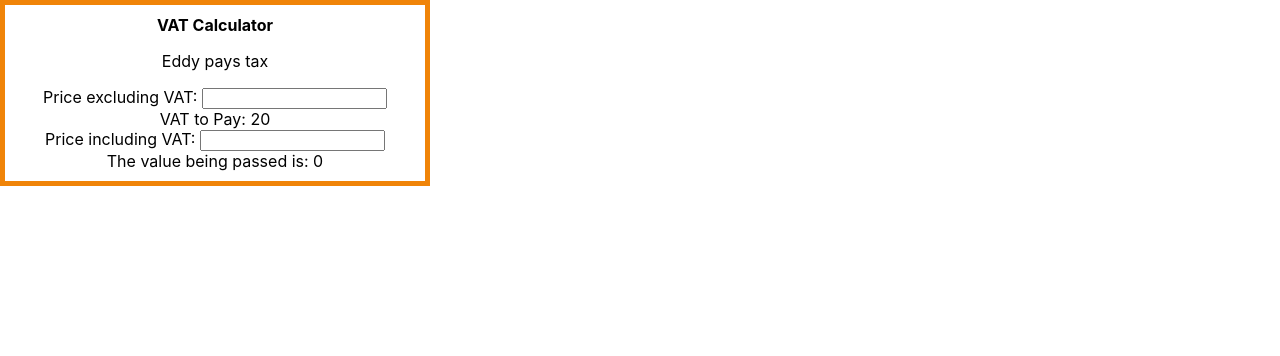
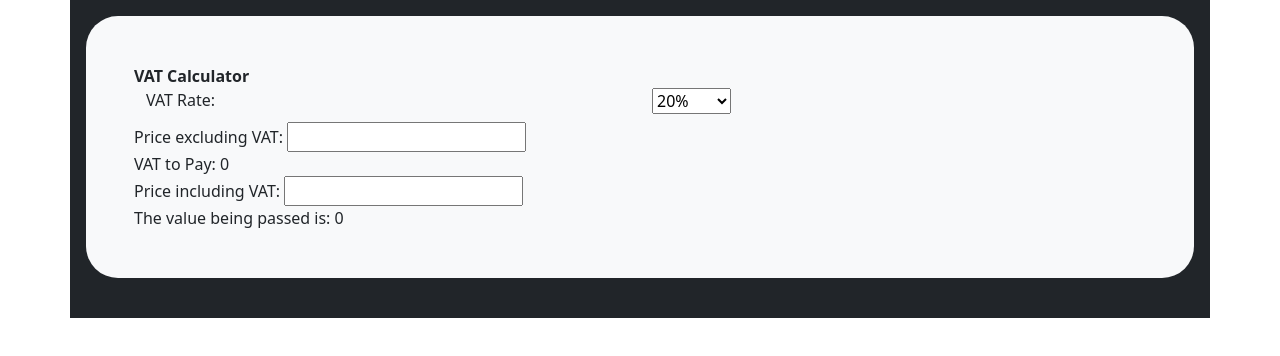
Before and after one commit to EddyCMWF/demo-reactJS-app, a React (Create React App) app: page / in a window 1280 px wide. Shown: the top 356 px of the page. Built offline with nearby package versions, Linux system fonts and the light colour scheme.

Commit message:
bootstrap cols and rows

```diff
--- a/package.json
+++ b/package.json
@@ -6,7 +6,9 @@
     "@testing-library/jest-dom": "^5.17.0",
     "@testing-library/react": "^13.4.0",
     "@testing-library/user-event": "^13.5.0",
+    "bootstrap": "^5.3.2",
     "react": "^18.2.0",
+    "react-bootstrap": "^2.9.1",
     "react-dom": "^18.2.0",
     "react-scripts": "^5.0.1",
     "web-vitals": "^2.1.4"
--- a/src/App.js
+++ b/src/App.js
@@ -1,47 +1,61 @@
 import DataEntryField from './Components/DataEntryField';
 import './App.css';
+import Container from 'react-bootstrap/Container'
 import Header from './Components/Header';
 import Footer from './Components/Footer';
-import { useState } from "react";
+import { useState, useEffect } from "react";
 import { DisplayField } from './Components/DisplayField';
+import { VATField } from './Components/VatField';
 
 function App() {
   const [excValue, setExcValue] = useState(0);
   const [incValue, setIncValue] = useState(0);
-
-  const vatRate = 20.0
+  const [vatAmount, setVatAmount] = useState(0);
+  const [vatRate, updateVATRate] = useState(20.0);
 
   const addVat = (price) => {
-    const totalLocalPrice = price * ((vatRate/100.)+1);
+    const LocalPrice = price * ((vatRate/100.)+1);
     setExcValue(price);
-    setIncValue(totalLocalPrice);
+    setIncValue(LocalPrice);
+    updateVatAmount(LocalPrice, price);
     console.log("Adding VAT")
   }
 
   const removeVat = (price) => {
-    const totalLocalPrice = price / ((vatRate/100.)+1);
-    setExcValue(totalLocalPrice);
+    const LocalPrice = price / ((vatRate/100.)+1);
+    setExcValue(LocalPrice);
     setIncValue(price);
+    updateVatAmount(price, LocalPrice);
     console.log("Removing VAT")
   }
 
+  const updateVatAmount = (including, excluding) => {
+    const vatAmountLocal = including - excluding;
+    setVatAmount(vatAmountLocal);
+  }
+
+  useEffect(()=>{
+    addVat(excValue);
+  }, [vatRate])
+
   return (
-    <><div className='App orange-border left-align'>
+    <Container className="p-3 bg-dark">
+      <Container className="p-5 mb-4 bg-light rounded-5">
         <Header/>
-      <p>Eddy pays tax</p>
-      {/* <p>{DataEntryField({label: 'test', handleValueChanged: setValue, value: {inputValue}})}</p> */}
+        <VATField vatRateChanged={updateVATRate} currentVATRate={vatRate}/>
         <DataEntryField
           label='Price excluding VAT' handleValueChanged={addVat}
           value={excValue === 0 ? "": excValue}
         />
-      <DisplayField label="VAT to Pay: " value={vatRate}/>
+        <DisplayField label="VAT to Pay: " value={vatAmount}/>
         {excValue>=0 ?
         <DataEntryField
           label='Price including VAT' handleValueChanged={removeVat}
           value={incValue === 0 ? "": incValue}
         />: <></>}
         <Footer incValue={incValue} />
-    </div></>
+      </Container>
+    </Container>
     );
 }
 
--- /dev/null
+++ b/src/Components/VatField.jsx
@@ -0,0 +1,25 @@
+import { Col, Row } from 'react-bootstrap';
+import Container from 'react-bootstrap/Container'
+
+export const VATField = (props) =>
+{
+    return(
+        <Container className="mb-2">
+            <Row>
+                <Col>
+                    VAT Rate:
+                </Col>
+                <Col>
+                    <select onChange={(event)=>{
+                            props.vatRateChanged(+event.target.value)
+                        }}>
+                        <option value="20">20%</option>
+                        <option value="15">15%</option>
+                        <option value="12.5">12.5%</option>
+                        <option value="0">Exempt</option>
+                    </select>
+                </Col>
+            </Row>
+        </Container>
+    );
+}
--- a/src/index.js
+++ b/src/index.js
@@ -3,6 +3,8 @@ import ReactDOM from 'react-dom/client';
 import './index.css';
 import App from './App';
 import reportWebVitals from './reportWebVitals';
+
+import 'bootstrap/dist/css/bootstrap.min.css'
 
 const root = ReactDOM.createRoot(document.getElementById('root'));
 root.render(
```
Also changed, not shown: 1 other file (tests, documents, lock files or other folders). Lines whose indentation alone changed are shown as unchanged.
